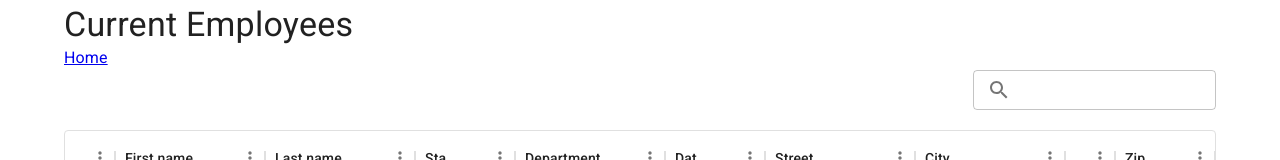
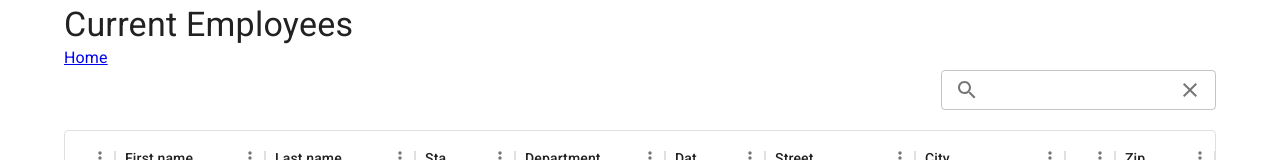
Before and after one commit to Barberousse93/OC-P14-HRNet-React, a React (Create React App) app: page /employeeslist in a window 1280 px wide. Shown: the part 179-339 px from the top of the page. Built offline with nearby package versions, Linux system fonts and the light colour scheme.

Commit message:
Ajout effacement zone recherche

```diff
--- a/src/Pages/EmployeesList.jsx
+++ b/src/Pages/EmployeesList.jsx
@@ -4,6 +4,7 @@ import { store } from '../index.js'
 import { Typography, Container, TextField, InputAdornment, FormControl } from '@mui/material'
 import { DataGrid } from '@mui/x-data-grid'
 import SearchOutlinedIcon from '@mui/icons-material/SearchOutlined'
+import ClearIcon from '@mui/icons-material/Clear';
 
 const columns = [
   {
@@ -74,9 +75,11 @@ function EmployeesList() {
 
   const [found, setFound] = useState([])
   const [noResult, setNoResult] = useState(false)
+  const [search, setSearch] = useState('')
 
   const handleChange = (e) => {
     setNoResult(false)
+    setSearch(e.target.value)
     // if (e.target.value.length > 3) {
     const filtered = rows.filter((obj) => {
       return (
@@ -98,6 +101,13 @@ function EmployeesList() {
     }
     // }
   }
+
+  const handleClear = () => {
+    console.log('coucou')
+    setSearch('')
+    setFound([])
+    setNoResult(false)
+  }
   return (
     <div>
       <Container
@@ -112,6 +122,7 @@ function EmployeesList() {
         <Link to="/">Home</Link>
         <FormControl style={{ alignSelf: 'end' }}>
           <TextField
+            value={search}
             onChange={handleChange}
             size="small"
             // label="Search"
@@ -119,6 +130,11 @@ function EmployeesList() {
               startAdornment: (
                 <InputAdornment position="start">
                   <SearchOutlinedIcon />
+                </InputAdornment>
+              ),
+              endAdornment: (
+                <InputAdornment position="end">
+                  <ClearIcon onClick ={handleClear} style={{ cursor: 'pointer' }} />
                 </InputAdornment>
               )
             }}
```
